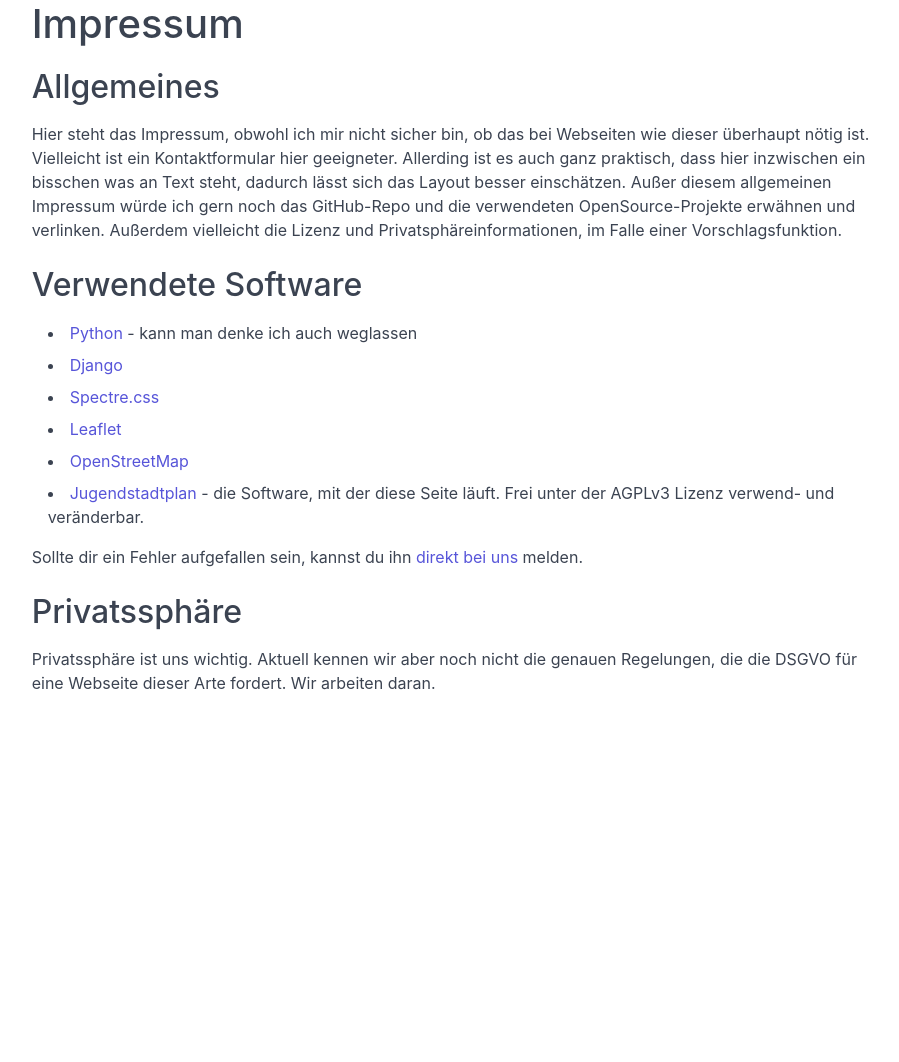
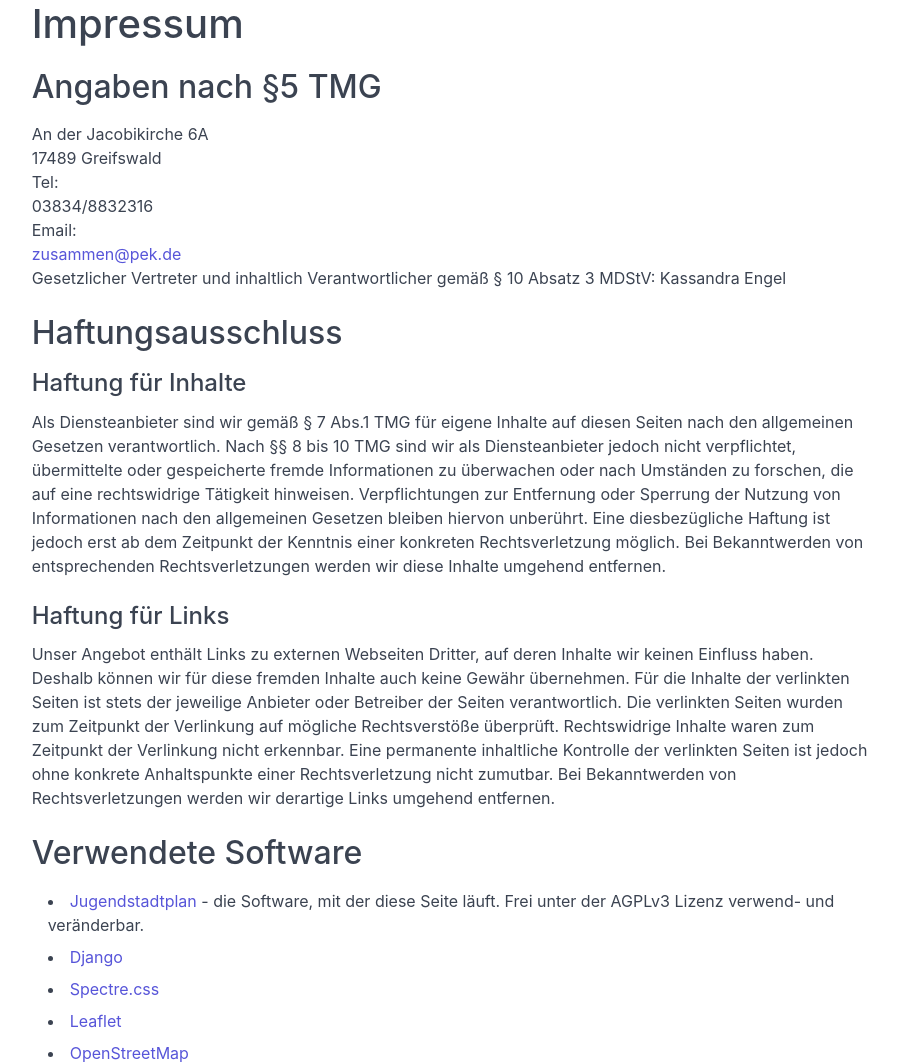
Before and after one commit to tmahlburg/jugendstadtplan, a Django app: page /impressum/ in a window 1280 px wide. Shown: the part 36-1098 px from the top of the page, without its empty margins (187-1086 px from the left). Before the commit the page ends 726 px from the top, so only its background shows below. Run offline with Django 3.2, Linux system fonts and the light colour scheme; some libraries are stand-ins or nearby versions.

Commit message:
update impressum

```diff
--- a/jugendstadtplan/templates/impressum.html
+++ b/jugendstadtplan/templates/impressum.html
@@ -7,20 +7,33 @@
 		<div class="coloumns">
 			<div class="coloumn col-6 col-xl-8 col-lg-9 col-md-10 col-sm-12 col-xs-12 col-mx-auto">
 				<h1>Impressum</h1>
-				<h2>Allgemeines</h2>
-				<p>Hier steht das Impressum, obwohl ich mir nicht sicher bin, ob das bei Webseiten wie dieser überhaupt nötig ist. Vielleicht ist ein Kontaktformular hier geeigneter. Allerding ist es auch ganz praktisch, dass hier inzwischen ein bisschen was an Text steht, dadurch lässt sich das Layout besser einschätzen. Außer diesem allgemeinen Impressum würde ich gern noch das GitHub-Repo und die verwendeten OpenSource-Projekte erwähnen und verlinken. Außerdem vielleicht die Lizenz und Privatsphäreinformationen, im Falle einer Vorschlagsfunktion.</p>
+				<h2>Angaben nach §5 TMG</h2>
+				<p>An der Jacobikirche 6A<br>
+				17489 Greifswald<br>
+				Tel:<br>
+				03834/8832316<br>
+				Email:<br>
+				<a href="mailto:zusammen@pek.de">zusammen@pek.de</a><br>
+				Gesetzlicher Vertreter und inhaltlich Verantwortlicher gemäß § 10 Absatz 3 MDStV: Kassandra Engel
+				</p>
+				<h2>Haftungsausschluss</h2>
+				<h4>Haftung für Inhalte</h4>
+				<p>
+				Als Diensteanbieter sind wir gemäß § 7 Abs.1 TMG für eigene Inhalte auf diesen Seiten nach den allgemeinen Gesetzen verantwortlich. Nach §§ 8 bis 10 TMG sind wir als Diensteanbieter jedoch nicht verpflichtet, übermittelte oder gespeicherte fremde Informationen zu überwachen oder nach Umständen zu forschen, die auf eine rechtswidrige Tätigkeit hinweisen. Verpflichtungen zur Entfernung oder Sperrung der Nutzung von Informationen nach den allgemeinen Gesetzen bleiben hiervon unberührt. Eine diesbezügliche Haftung ist jedoch erst ab dem Zeitpunkt der Kenntnis einer konkreten Rechtsverletzung möglich. Bei Bekanntwerden von entsprechenden Rechtsverletzungen werden wir diese Inhalte umgehend entfernen.
+				</p>
+				<h4>Haftung für Links</h4>
+				<p>
+				Unser Angebot enthält Links zu externen Webseiten Dritter, auf deren Inhalte wir keinen Einfluss haben. Deshalb können wir für diese fremden Inhalte auch keine Gewähr übernehmen. Für die Inhalte der verlinkten Seiten ist stets der jeweilige Anbieter oder Betreiber der Seiten verantwortlich. Die verlinkten Seiten wurden zum Zeitpunkt der Verlinkung auf mögliche Rechtsverstöße überprüft. Rechtswidrige Inhalte waren zum Zeitpunkt der Verlinkung nicht erkennbar. Eine permanente inhaltliche Kontrolle der verlinkten Seiten ist jedoch ohne konkrete Anhaltspunkte einer Rechtsverletzung nicht zumutbar. Bei Bekanntwerden von Rechtsverletzungen werden wir derartige Links umgehend entfernen.
+				</p>
 				<h2>Verwendete Software</h2>
 				<ul>
-					<li><a href="https://www.python.org/" target="_blank">Python</a> - kann man denke ich auch weglassen</li>
+					<li><a href="https://github.com/tmahlburg/jugendstadtplan" target="_blank">Jugendstadtplan</a> - die Software, mit der diese Seite läuft. Frei unter der AGPLv3 Lizenz verwend- und veränderbar.</li>
 					<li><a href="https://www.djangoproject.com/" target="_blank">Django</a></li>
 					<li><a href="https://picturepan2.github.io/spectre/index.html" target="_blank">Spectre.css</a></li>
 					<li><a href="https://leafletjs.com/" target="_blank">Leaflet</a></li>
 					<li><a href="https://www.openstreetmap.org/" target="_blank">OpenStreetMap</a></li>
-					<li><a href="https://github.com/tmahlburg/jugendstadtplan" target="_blank">Jugendstadtplan</a> - die Software, mit der diese Seite läuft. Frei unter der AGPLv3 Lizenz verwend- und veränderbar.</li>
 				</ul>
 				<p>Sollte dir ein Fehler aufgefallen sein, kannst du ihn <a href="https://github.com/tmahlburg/jugendstadtplan/issues" target="_blank">direkt bei uns</a> melden.</p>
-				<h2>Privatssphäre</h2>
-				<p>Privatssphäre ist uns wichtig. Aktuell kennen wir aber noch nicht die genauen Regelungen, die die DSGVO für eine Webseite dieser Arte fordert. Wir arbeiten daran.</p>
 		</div>
 	</div>
 {% endblock %}
```
